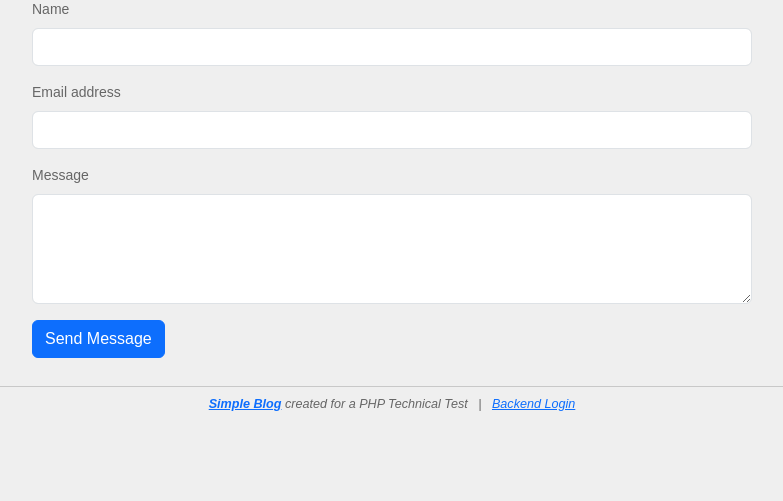
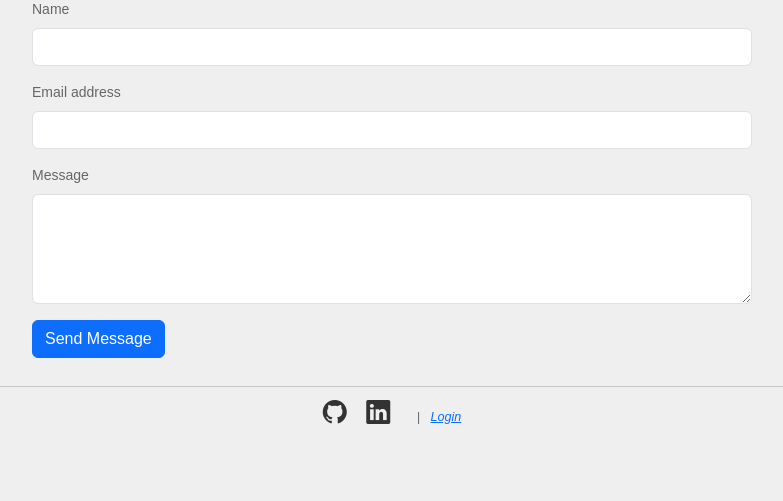
Before and after one commit to tcardo06/php_blog_mvc, a PHP site: page / in a window 1280 px wide. Shown: the part 268-769 px from the top of the page, without its empty margins (248-1031 px from the left). Run offline with PHP 8.4, Linux system fonts and the light colour scheme.

Commit message:
added an admin dashboard + footer

```diff
--- a/View/inc/footer.php
+++ b/View/inc/footer.php
@@ -1,19 +1,50 @@
 <?php
-/**
- * @author           Pierre-Henry Soria <phy@hizup.uk>
- * @copyright        (c) 2015-2017, Pierre-Henry Soria. All Rights Reserved.
- * @license          Lesser General Public License <http://www.gnu.org/copyleft/lesser.html>
- * @link             http://hizup.uk
- */
+if (session_status() == PHP_SESSION_NONE) {
+    session_start();
+}
 ?>
+<!DOCTYPE html>
+<html lang="en" dir="ltr">
+  <head>
+    <meta charset="utf-8">
+    <link rel="stylesheet" href="https://cdn.jsdelivr.net/npm/bootstrap-icons/font/bootstrap-icons.css">
+    <style>
+      /* Add styles for the social media icons */
+      .social-icon {
+          font-size: 24px; /* Increase icon size */
+          color: #333; /* Default color for icons */
+      }
+      .social-icon:hover {
+          color: #000; /* Darker color on hover */
+      }
+      .social-icon-link {
+          text-decoration: none; /* Remove underline */
+      }
+    </style>
+  </head>
+  <body>
       <footer>
-                <p class="italic"><strong><a href="<?=ROOT_URL?>" title="Homeage">Simple Blog</a></strong> created for a PHP Technical Test &nbsp; | &nbsp;
+          <p class="italic">
+              <!-- GitHub and LinkedIn icons with Bootstrap Icons -->
+              <a href="https://github.com/tcardo06/php_blog_mvc" target="_blank" title="GitHub" class="me-3 social-icon-link">
+                  <i class="bi bi-github social-icon"></i>
+              </a>
+              <a href="https://www.linkedin.com/in/thomas-cardoso/" target="_blank" title="LinkedIn" class="me-3 social-icon-link">
+                  <i class="bi bi-linkedin social-icon"></i>
+              </a>
+              &nbsp; | &nbsp;
               <?php if (!empty($_SESSION['is_logged'])): ?>
+                  <?php if ($_SESSION['role'] === 'admin'): ?>
+                      <!-- Only display for admin users -->
                       You are connected as Admin - <a href="<?=ROOT_URL?>?p=admin&amp;a=logout">Logout</a> &nbsp; | &nbsp;
-                    <a href="<?=ROOT_URL?>?p=blog&amp;a=all">View All Blog Posts</a>
+                      <a href="<?=ROOT_URL?>?p=admin&amp;a=dashboard">Dashboard</a>
                   <?php else: ?>
-                    <a href="<?=ROOT_URL?>?p=admin&amp;a=login">Backend Login</a>
-                <?php endif ?>
+                      <!-- For non-admin users -->
+                      You are connected as User - <a href="<?=ROOT_URL?>?p=admin&amp;a=logout">Logout</a>
+                  <?php endif; ?>
+              <?php else: ?>
+                  <a href="<?=ROOT_URL?>?p=user&amp;a=login">Login</a>
+              <?php endif; ?>
           </p>
       </footer>
     </div>
--- a/View/inc/header.php
+++ b/View/inc/header.php
@@ -1,3 +1,10 @@
+<?php
+if (session_status() == PHP_SESSION_NONE) {
+    session_start();
+}
+?>
+
+
 <!DOCTYPE html>
 <html lang="en">
 <head>
```
Also changed, not shown: Controller/Admin.php (+17 -6 lines), View/add_post.php (+0 -8 lines), View/dashboard.php (added, +12 -0 lines), View/edit_post.php (+0 -8 lines). Lines whose indentation alone changed are shown as unchanged.
